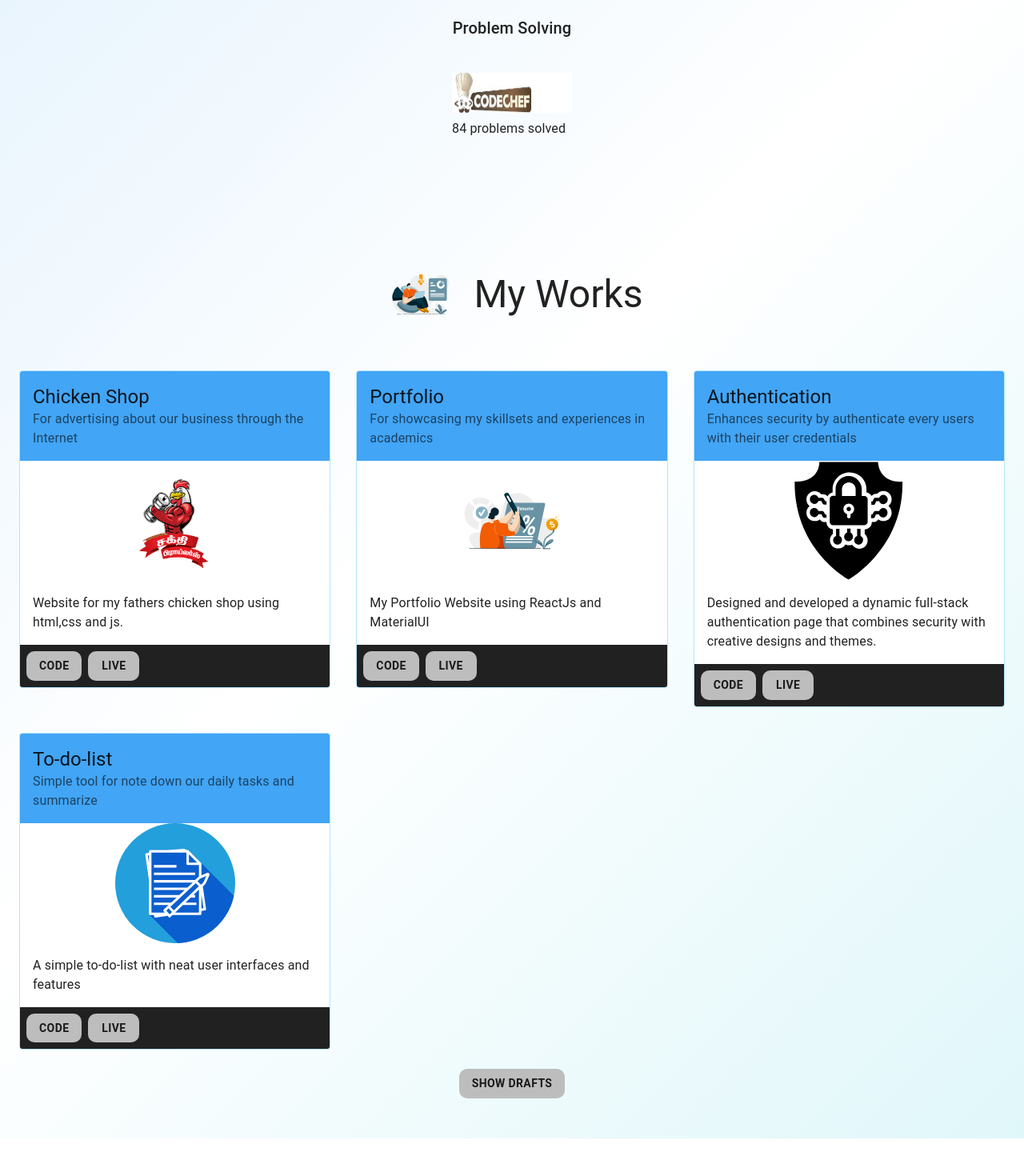
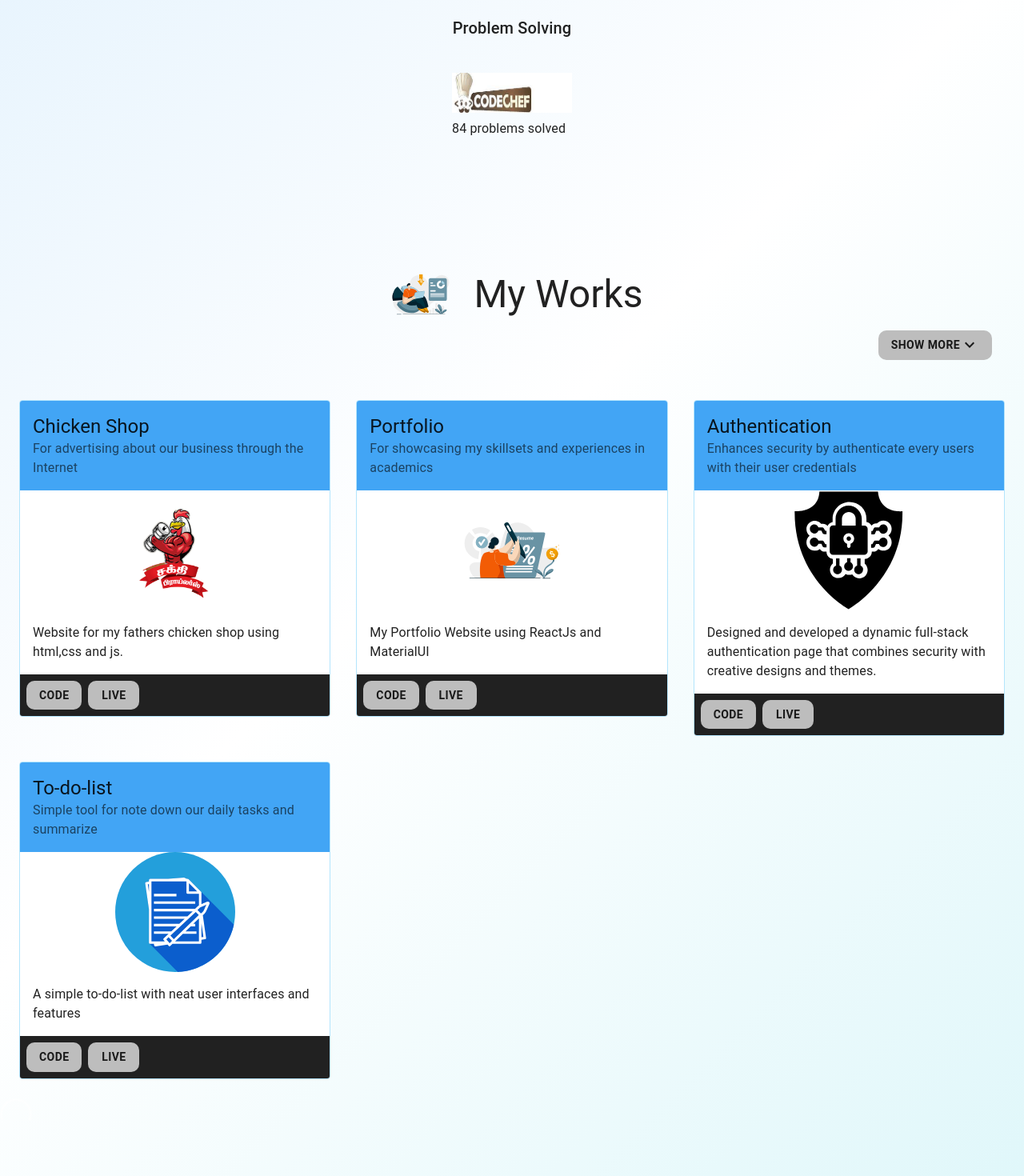
Before and after one commit to Sakthikarthick3107/Portfolio.github.io, a React (Create React App) app: page / in a window 1280 px wide. Shown: the part 1843-3313 px from the top of the page at 80% size. Before the commit the page ends 3266 px from the top, so only its background shows below. Built offline with nearby package versions, Linux system fonts and the light colour scheme.

Commit message:
showmore chg

```diff
--- a/public/index.html
+++ b/public/index.html
@@ -2,14 +2,14 @@
 <html lang="en">
   <head>
     <meta charset="utf-8" />
-    <link rel="icon" href="%PUBLIC_URL%/favicon.ico" />
+    <link rel="icon" href="%PUBLIC_URL%/resume.svg" />
     <meta name="viewport" content="width=device-width, initial-scale=1" />
     <meta name="theme-color" content="#000000" />
     <meta
       name="description"
       content="Web site created using create-react-app"
     />
-    <link rel="apple-touch-icon" href="%PUBLIC_URL%/logo192.png" />
+    <link rel="apple-touch-icon" href="%PUBLIC_URL%/resume.svg" />
     <link rel="manifest" href="%PUBLIC_URL%/manifest.json" />
     <title>Sakthikarthick's Portfolio</title>
   </head>
--- a/src/components/DraftData.js
+++ b/src/components/DraftData.js
@@ -11,7 +11,7 @@ const DraftData = [
         title : 'Online Crime Reporting System',
         subheader : 'A website application is for filing cases and view case status',
         image : crime,
-        content : 'A complex application for online crime reporting system with React Js and Django backend for authentication,data storing and retrieving and displaying details at frontend like a fullstack application!',
+        content : 'A complex application for online crime reporting system with React Js and Django backend for authentication,data storing and retrieving and displaying details at the frontend .',
         code: 'https://github.com/Sakthikarthick3107/crimeportal.github.io',
         live : ''
     },
--- a/src/components/Projects.js
+++ b/src/components/Projects.js
@@ -1,10 +1,12 @@
-import {  Button, Card,  CardActions, CardContent, CardHeader, CardMedia, Container,  Grid, Link,  Stack, Typography, useMediaQuery } from '@mui/material'
+import {  Button, Card,  CardActions, CardContent, CardHeader, CardMedia, CircularProgress, Container,  Grid, Link,  Stack, Typography, useMediaQuery } from '@mui/material'
 import React,{useRef , useState , useEffect} from 'react'
 import projects from '../images/projects.svg'
 import animateText from '../styles/animateText'
 import { Element } from 'react-scroll'
 import ProjectData from './ProjectData'
 import DraftData from './DraftData'
+import KeyboardArrowDownIcon from '@mui/icons-material/KeyboardArrowDown';
+import KeyboardArrowUpIcon from '@mui/icons-material/KeyboardArrowUp';
 
 const Projects = () => {
   const animate = animateText()
@@ -12,6 +14,7 @@ const Projects = () => {
   const [visible, setVisible] = useState(false);
   const isMobileScreen = useMediaQuery('(max-width:600px')
   const [drafts , showDrafts] = useState(false)
+
 
 
   useEffect(() => {
@@ -41,6 +44,10 @@ const Projects = () => {
         <Stack direction='row' alignItems='center' justifyContent='center' spacing={2}>
             <img src={projects} alt='SkillIcon' style={{height:90,width:100}}/>
             <Typography variant='h3' textAlign='center'>My Works</Typography>
+        </Stack>
+        <Stack direction='row' display='flex' justifyContent='flex-end' mr={5}>
+          {!drafts && <Button variant='contained' onClick={()=>showDrafts(!drafts)}>Show more <KeyboardArrowDownIcon/></Button>}
+          { drafts&& <Button variant='contained' onClick={()=>showDrafts(!drafts)}>Show less <KeyboardArrowUpIcon/></Button>}
         </Stack>
 
         <div style={{height:50}}></div>
@@ -100,10 +107,8 @@ const Projects = () => {
           </Grid>
         </Container>
         <br/>
+            <CircularProgress/>
 
-        <Stack direction='row' display='flex' justifyContent='center'>
-            <Button variant='contained' onClick={()=>showDrafts(!drafts)}>Show Drafts</Button>
-        </Stack>
 
         </div>
         <div style={{height:50}}></div>
--- a/src/styles/dark.js
+++ b/src/styles/dark.js
@@ -155,7 +155,9 @@ const dark = createTheme({
               fontSize:14,
               fontWeight:'bold',
               transition:'ease-in-out 3ms',
-
+              ":hover":{
+                backgroundColor:'#455a64'
+              }
             }
           }
          }
```
